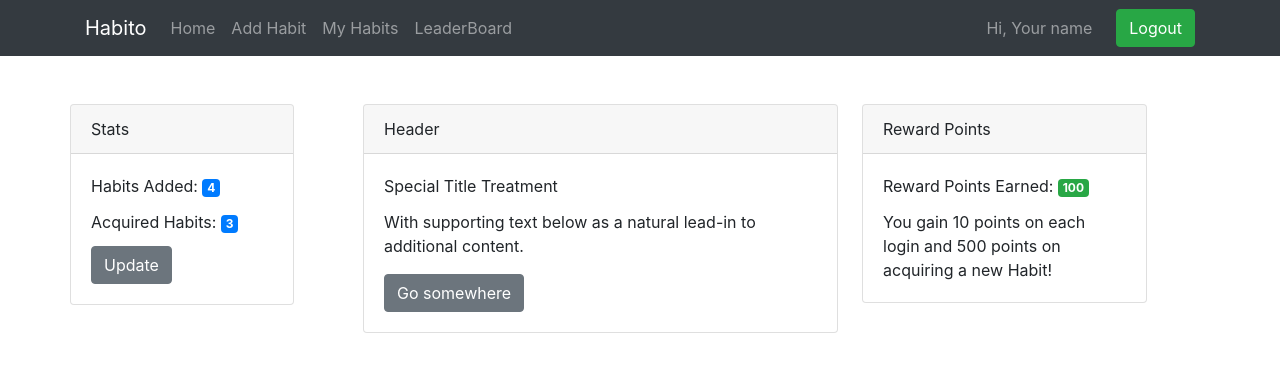
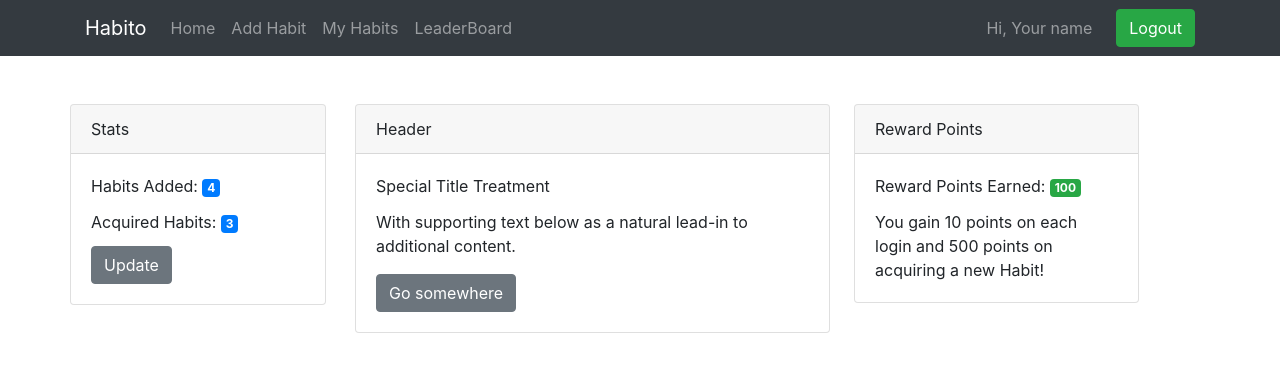
Before and after one commit to aniket321/Habit-Builder, a React (Create React App) app in the folder client/: page / in a window 1280 px wide. Shown: the top 372 px of the page. Built offline with nearby package versions, Linux system fonts and the light colour scheme.

Commit message:
updation in css of Home componenet

```diff
--- a/client/src/components/Home.js
+++ b/client/src/components/Home.js
@@ -15,8 +15,8 @@ const Home = () => {
     return (
         <Container style={{ width: "90%" }}>
             <div className="row mt-5">
-                <div className="col-md-3 col-sm-12 pl-0 pr-0 mb-3 mr-2">
-                    <Card style={{ width: "14rem" }}>
+                <div className="col-md-3 col-sm-12 pl-0 pr-0 mb-3">
+                    <Card style={{ width: "16rem" }}>
                         <CardHeader>Stats</CardHeader>
                         <CardBody>
                             <CardTitle>Habits Added: <Badge color="primary">4</Badge></CardTitle>
@@ -25,7 +25,7 @@ const Home = () => {
                         </CardBody>
                     </Card>
                 </div>
-                <div className="col-md-5 col-sm-12 pl-0 pr-0 mb-3">
+                <div className="col-md-5 col-sm-12 pl-0 pr-0 mb-3 mr-4">
                     <Card>
                         <CardHeader>Header</CardHeader>
                         <CardBody>
@@ -35,7 +35,7 @@ const Home = () => {
                         </CardBody>
                     </Card>
                 </div>
-                <div className="col-md-3 col-sm-12 pl-0 pr-0 ml-4">
+                <div className="col-md-3 col-sm-12 pl-0 pr-0">
                     <Card >
                         <CardHeader>Reward Points</CardHeader>
                         <CardBody>
```
Also changed, not shown: client/src/components/Landing.js (added).
